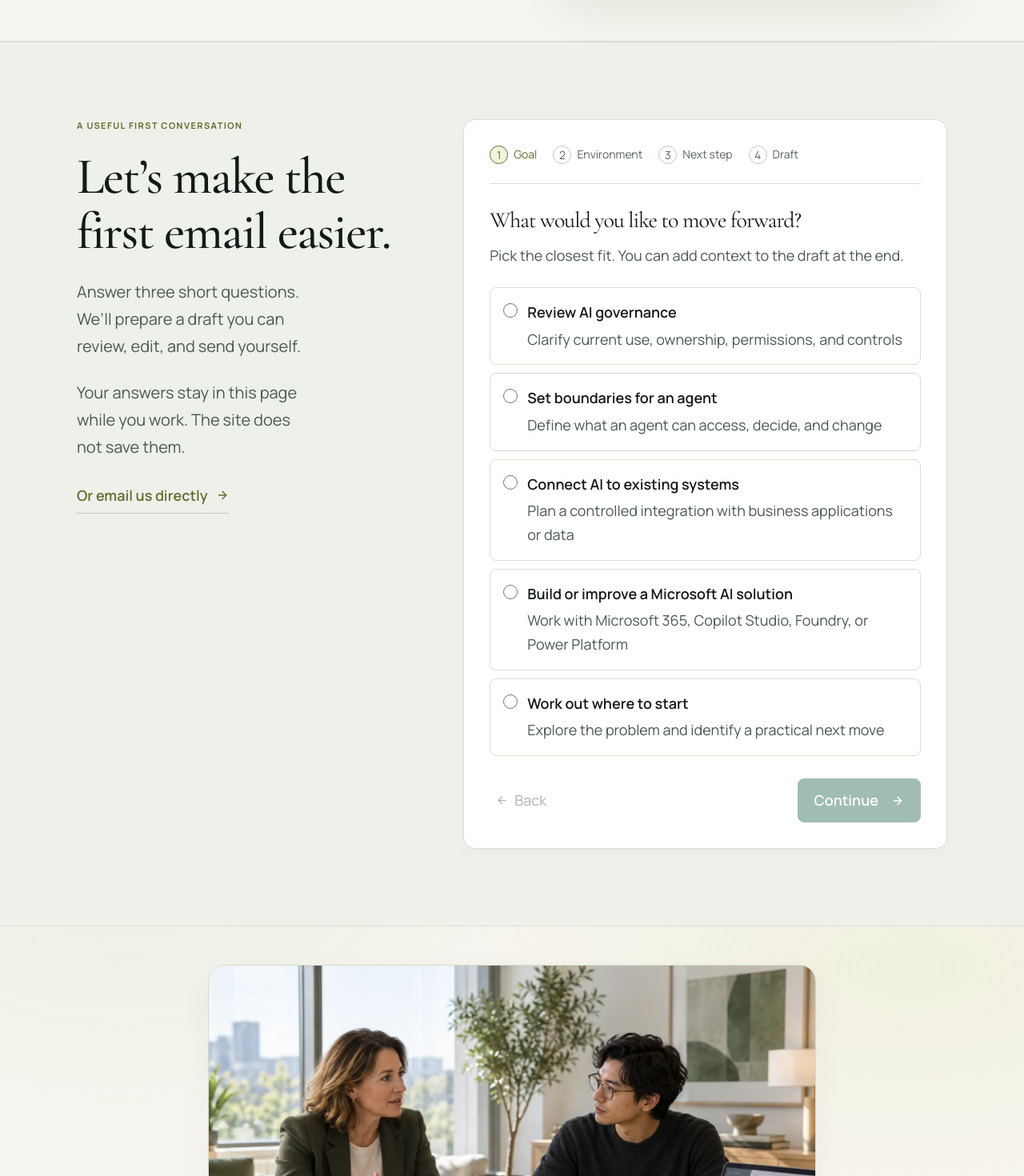
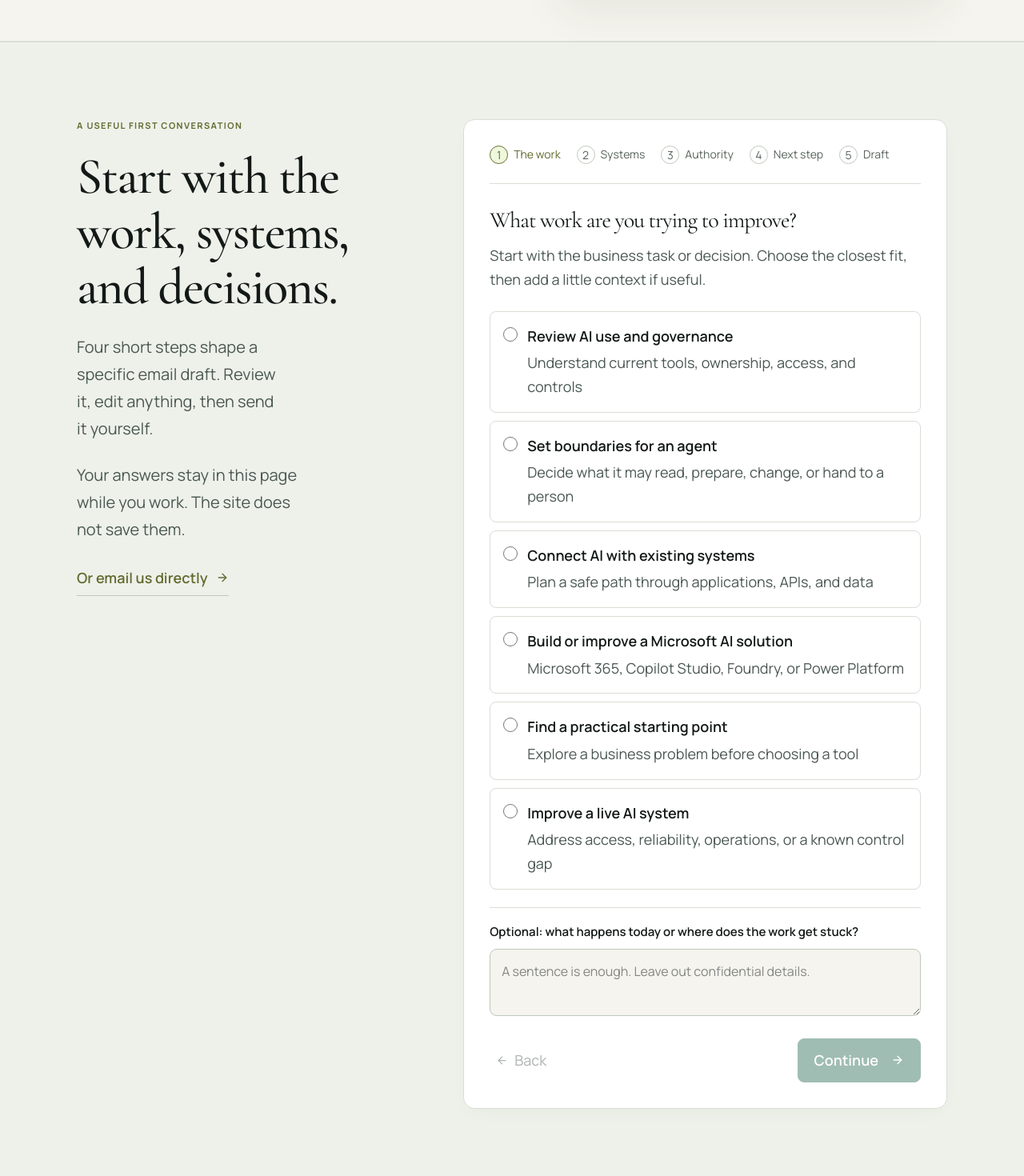
Before and after one commit to sougataroy-architect/adaptsphere-website, a Next.js app in the folder app/: page /contact in a window 1280 px wide. Shown: the part 600-2070 px from the top of the page at 80% size. Built offline with nearby package versions, Linux system fonts and the light colour scheme.

Commit message:
Improve contact intake questions and brief

```diff
--- a/app/src/components/ContactConversationBuilder.tsx
+++ b/app/src/components/ContactConversationBuilder.tsx
@@ -6,53 +6,72 @@ import { site } from "@/lib/site";
 
 const questions = [
   {
-    title: "What would you like to move forward?",
-    note: "Pick the closest fit. You can add context to the draft at the end.",
-    progress: "Goal",
+    title: "What work are you trying to improve?",
+    note: "Start with the business task or decision. Choose the closest fit, then add a little context if useful.",
+    progress: "The work",
     options: [
-      { value: "review AI governance", label: "Review AI governance", detail: "Clarify current use, ownership, permissions, and controls" },
-      { value: "set authority for an agent", label: "Set boundaries for an agent", detail: "Define what an agent can access, decide, and change" },
-      { value: "connect AI to existing systems", label: "Connect AI to existing systems", detail: "Plan a controlled integration with business applications or data" },
-      { value: "build or improve a Microsoft AI solution", label: "Build or improve a Microsoft AI solution", detail: "Work with Microsoft 365, Copilot Studio, Foundry, or Power Platform" },
-      { value: "decide on a useful first step", label: "Work out where to start", detail: "Explore the problem and identify a practical next move" },
+      { value: "review AI use and governance", label: "Review AI use and governance", detail: "Understand current tools, ownership, access, and controls" },
+      { value: "set boundaries for an AI agent", label: "Set boundaries for an agent", detail: "Decide what it may read, prepare, change, or hand to a person" },
+      { value: "connect AI with existing systems", label: "Connect AI with existing systems", detail: "Plan a safe path through applications, APIs, and data" },
+      { value: "build or improve a Microsoft AI solution", label: "Build or improve a Microsoft AI solution", detail: "Microsoft 365, Copilot Studio, Foundry, or Power Platform" },
+      { value: "identify a practical AI starting point", label: "Find a practical starting point", detail: "Explore a business problem before choosing a tool" },
+      { value: "resolve an issue with an AI system in production", label: "Improve a live AI system", detail: "Address access, reliability, operations, or a known control gap" },
     ],
   },
   {
-    title: "Where does the work sit today?",
-    note: "Choose the main environment. We can discuss connected systems in your message.",
-    progress: "Environment",
+    title: "Which systems and information are involved?",
+    note: "Select the closest environment. You can name specific tools in the optional detail field.",
+    progress: "Systems",
     options: [
-      { value: "Microsoft tools such as Microsoft 365, Copilot Studio, Foundry, or Power Platform", label: "Microsoft AI", detail: "Microsoft 365, Copilot Studio, Foundry, or Power Platform" },
-      { value: "enterprise applications, APIs, and data sources", label: "Enterprise systems", detail: "Applications, APIs, databases, and connected workflows" },
-      { value: "a website or digital platform", label: "A web or digital platform", detail: "Website engineering, integrations, deployment, or operations" },
-      { value: "several connected environments", label: "More than one environment", detail: "AI and existing systems cross platform boundaries" },
-      { value: "an environment we are still mapping", label: "Still figuring that out", detail: "The systems and data paths need to be understood first" },
+      { value: "Microsoft 365, Copilot Studio, Foundry, or Power Platform", label: "Microsoft AI", detail: "Microsoft 365, Copilot Studio, Foundry, or Power Platform" },
+      { value: "business applications, APIs, or databases", label: "Business applications and APIs", detail: "CRM, ERP, internal tools, databases, or connected workflows" },
+      { value: "documents, knowledge bases, or collaboration sites", label: "Documents and company knowledge", detail: "SharePoint, file stores, intranets, or search" },
+      { value: "a website, customer channel, or digital platform", label: "A website or digital platform", detail: "Web applications, customer experiences, deployment, or operations" },
+      { value: "several connected environments", label: "Several connected systems", detail: "Information or actions cross platform boundaries" },
+      { value: "systems we are still mapping", label: "Still mapping the environment", detail: "The first step may be to understand where data and work flow" },
     ],
   },
   {
-    title: "What would be most useful next?",
-    note: "This helps us understand the kind of conversation to prepare for.",
+    title: "What should the AI be able to do?",
+    note: "Think about its role in the workflow. You can describe approval points and actions that should stay out of scope below.",
+    progress: "Authority",
+    options: [
+      { value: "find and summarize approved information", label: "Find and summarize information", detail: "Read permitted sources and return a useful, traceable answer" },
+      { value: "classify, route, or recommend a next step", label: "Classify or recommend", detail: "Help a person decide what should happen next" },
+      { value: "prepare a draft for someone to review", label: "Prepare a draft", detail: "Create a response, document, or proposed update for review" },
+      { value: "update a business record or start a workflow", label: "Update a record or start a workflow", detail: "Make a scoped change in an existing system" },
+      { value: "take an external or consequential action", label: "Take a consequential action", detail: "For example, send externally, approve, purchase, or change access" },
+      { value: "work this out with the team", label: "We have not decided yet", detail: "Clarify appropriate authority and human review first" },
+    ],
+  },
+  {
+    title: "What would make the next step useful?",
+    note: "Tell us where you are in the work and what kind of help would move it forward.",
     progress: "Next step",
     options: [
-      { value: "assess the current setup and agree priorities", label: "Assess the current setup", detail: "Map use, access, ownership, and control gaps" },
-      { value: "choose a useful first use case", label: "Choose a first use case", detail: "Compare business value, readiness, and delivery considerations" },
-      { value: "design, build, or integrate a solution", label: "Design or build a solution", detail: "Define scope, access boundaries, implementation, and verification" },
-      { value: "act on findings from an existing review", label: "Act on existing findings", detail: "Turn known issues into owned, testable changes" },
+      { value: "assess the current workflow, access, and controls", label: "Assess the current setup", detail: "Map the workflow, access paths, ownership, and open risks" },
+      { value: "choose and prioritize a use case", label: "Choose a use case", detail: "Compare business value, data access, risk, and readiness" },
+      { value: "design the solution and its operating controls", label: "Design the solution", detail: "Set scope, identity, permissions, review points, and ownership" },
+      { value: "build, integrate, and verify a solution", label: "Build or integrate", detail: "Implement the workflow and test allowed and denied actions" },
+      { value: "improve an existing deployment or act on findings", label: "Improve an existing deployment", detail: "Turn a known issue into an owned, testable change" },
+      { value: "discuss the situation and agree a first step", label: "Talk it through", detail: "Start with the problem; the right engagement can follow" },
     ],
   },
 ];
 
+const emptyAnswers = () => ["", "", "", ""];
+
 export function ContactConversationBuilder() {
   const [step, setStep] = useState(0);
-  const [answers, setAnswers] = useState(["", "", ""]);
-  const [context, setContext] = useState("");
+  const [answers, setAnswers] = useState(emptyAnswers);
+  const [details, setDetails] = useState(["", "", "", ""]);
   const [message, setMessage] = useState("");
   const [copyStatus, setCopyStatus] = useState("");
   const id = useId();
   const heading = useRef<HTMLHeadingElement>(null);
   const draft = useRef<HTMLTextAreaElement>(null);
   const question = questions[step];
-  const subject = "AI workflow conversation";
+  const subject = "AI workflow and implementation conversation";
 
   function go(next: number) {
     setStep(next);
@@ -64,11 +83,17 @@ export function ContactConversationBuilder() {
   }
 
   function createDraft() {
-    const extra = context.trim() ? `\n\nA little more context:\n${context.trim()}` : "";
+    const optionalLines = [
+      details[0].trim() ? `Current workflow or challenge: ${details[0].trim()}` : "",
+      details[1].trim() ? `Systems or information involved: ${details[1].trim()}` : "",
+      details[2].trim() ? `Approval points or actions to keep out of scope: ${details[2].trim()}` : "",
+      details[3].trim() ? `Useful outcome, workflow owner, or timing: ${details[3].trim()}` : "",
+    ].filter(Boolean);
+    const detailSection = optionalLines.length ? `\n\nA little more context\n${optionalLines.map((line) => `• ${line}`).join("\n")}` : "";
     setMessage(
-      `Hello AdaptSphere,\n\nI’d like to discuss how to ${answers[0]}. The work is in ${answers[1]}. A useful next step for us would be to ${answers[2]}.${extra}\n\nRegards,`,
+      `Hello AdaptSphere,\n\nI’d like to discuss an AI implementation question.\n\nWhat we are trying to improve: ${answers[0]}.\nSystems and information involved: ${answers[1]}.\nThe AI’s intended role: ${answers[2]}.\nA useful next step: ${answers[3]}.${detailSection}\n\nI can provide more detail in a conversation, including who owns the workflow and any timing or review requirements.\n\nRegards,`,
     );
-    go(3);
+    go(4);
   }
 
   async function copyDraft() {
@@ -100,8 +125,8 @@ export function ContactConversationBuilder() {
       <div className="container">
         <div className="finder-intro">
           <p className="eyebrow">A useful first conversation</p>
-          <h2>Let’s make the first email easier.</h2>
-          <p>Answer three short questions. We’ll prepare a draft you can review, edit, and send yourself.</p>
+          <h2>Start with the work, systems, and decisions.</h2>
+          <p>Four short steps shape a specific email draft. Review it, edit anything, then send it yourself.</p>
           <p className="finder-privacy">Your answers stay in this page while you work. The site does not save them.</p>
           <a className="text-link" href={`mailto:${site.email}`}>Or email us directly <ArrowRight size={16} aria-hidden="true" /></a>
         </div>
@@ -113,8 +138,8 @@ export function ContactConversationBuilder() {
                 <span>{step > index ? <Check size={13} aria-hidden="true" /> : index + 1}</span>{item.progress}
               </li>
             ))}
-            <li className={step === 3 ? "reached" : ""} aria-current={step === 3 ? "step" : undefined}>
-              <span>{step === 3 ? <Check size={13} aria-hidden="true" /> : 4}</span>Draft
+            <li className={step === 4 ? "reached" : ""} aria-current={step === 4 ? "step" : undefined}>
+              <span>{step === 4 ? <Check size={13} aria-hidden="true" /> : 5}</span>Draft
             </li>
           </ol>
 
@@ -137,10 +162,19 @@ export function ContactConversationBuilder() {
                   </label>
                 ))}
               </fieldset>
-              {step === questions.length - 1 && (
+              {step < 4 && (
                 <div className="contact-extra-context">
-                  <label htmlFor={`${id}-context`}>Optional: what task or decision is on your mind?</label>
-                  <textarea id={`${id}-context`} value={context} onChange={(event) => setContext(event.target.value)} rows={3} maxLength={1000} placeholder="A sentence or two is enough. Leave out sensitive information." />
+                  <label htmlFor={`${id}-detail-${step}`}>
+                    {step === 0 ? "Optional: what happens today or where does the work get stuck?" : step === 1 ? "Optional: which systems or information sources are involved?" : step === 2 ? "Optional: what should require a person’s approval or stay out of scope?" : "Optional: what outcome would help, who owns the workflow, or when are you hoping to act?"}
+                  </label>
+                  <textarea
+                    id={`${id}-detail-${step}`}
+                    value={details[step]}
+                    onChange={(event) => setDetails((current) => current.map((detail, index) => index === step ? event.target.value : detail))}
+                    rows={2}
+                    maxLength={180}
+                    placeholder={step === 0 ? "A sentence is enough. Leave out confidential details." : step === 1 ? "For example, SharePoint, Dynamics, or an internal API." : step === 2 ? "For example, a person approves external messages or record changes." : "For example, reduce manual triage; owned by Operations; this quarter."}
+                  />
                 </div>
               )}
               <div className="finder-actions">
@@ -153,10 +187,10 @@ export function ContactConversationBuilder() {
           ) : (
             <div className="contact-draft-view">
               <p className="eyebrow">Your message is ready</p>
-              <h3 ref={heading} tabIndex={-1}>Review and edit the draft.</h3>
+              <h3 ref={heading} tabIndex={-1}>Review and edit the project brief.</h3>
               <p className="finder-note">To: {site.email}<br />Subject: {subject}</p>
               <label className="contact-draft-label" htmlFor={`${id}-draft`}>Email message</label>
-              <textarea ref={draft} id={`${id}-draft`} className="contact-draft" value={message} onChange={(event) => setMessage(event.target.value)} rows={8} />
+              <textarea ref={draft} id={`${id}-draft`} className="contact-draft" value={message} onChange={(event) => setMessage(event.target.value)} rows={13} />
               <div className="contact-privacy-note">
                 <strong>Your answers stay in this page.</strong>
                 <p>This flow sends nothing to AdaptSphere and does not store your answers. Opening your email app passes the draft to that app. You choose whether to send it. Keep confidential details and credentials out of an initial message.</p>
@@ -166,8 +200,8 @@ export function ContactConversationBuilder() {
                 <a className="button button-secondary" href={`mailto:${site.email}?subject=${encodeURIComponent(subject)}&body=${encodeURIComponent(message)}`}>Open email app <ArrowRight size={16} aria-hidden="true" /></a>
               </div>
               <p className="contact-copy-status" aria-live="polite">{copyStatus}</p>
-              <button type="button" className="finder-back" onClick={() => go(2)}><ArrowLeft size={15} aria-hidden="true" />Back to answers</button>
-              <button type="button" className="finder-reset" onClick={() => { setAnswers(["", "", ""]); setContext(""); setMessage(""); go(0); }}><RotateCcw size={14} aria-hidden="true" />Start again</button>
+              <button type="button" className="finder-back" onClick={() => go(3)}><ArrowLeft size={15} aria-hidden="true" />Back to answers</button>
+              <button type="button" className="finder-reset" onClick={() => { setAnswers(emptyAnswers()); setDetails(["", "", "", ""]); setMessage(""); go(0); }}><RotateCcw size={14} aria-hidden="true" />Start again</button>
             </div>
           )}
 
```
